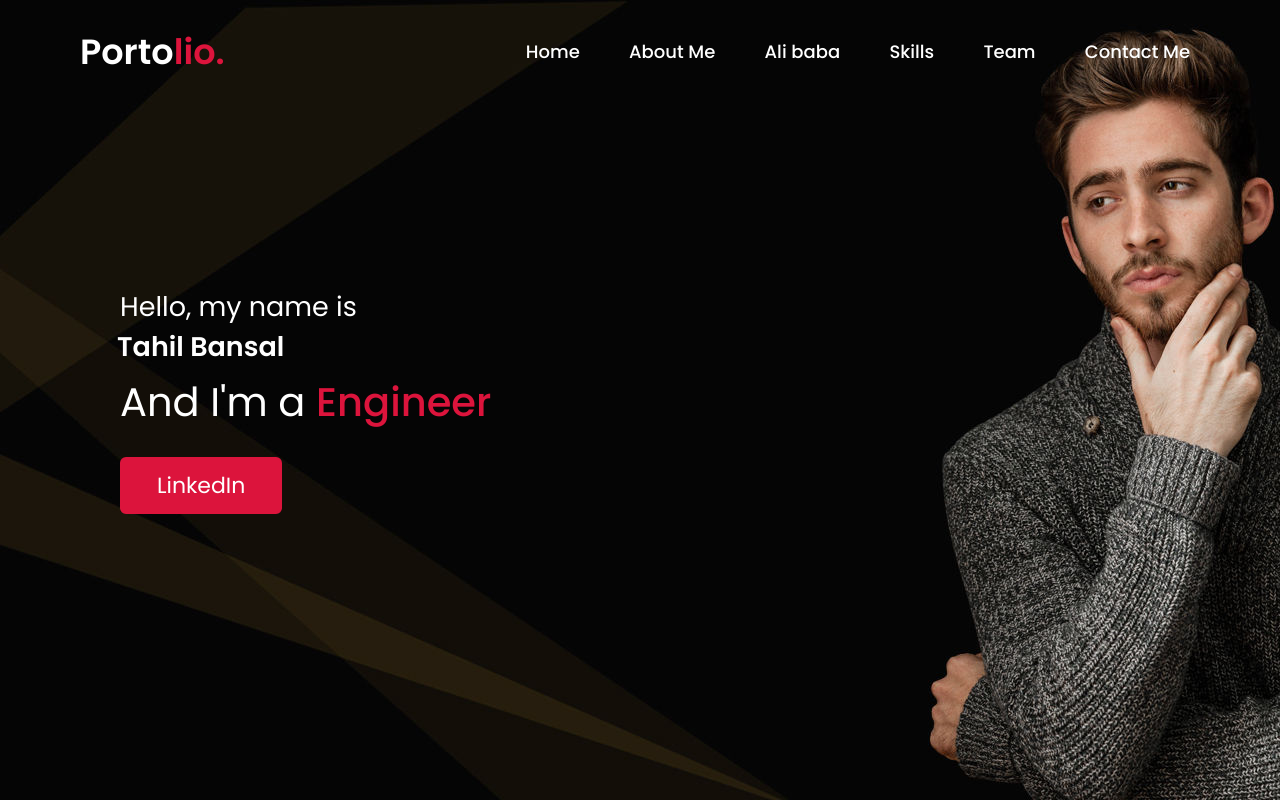
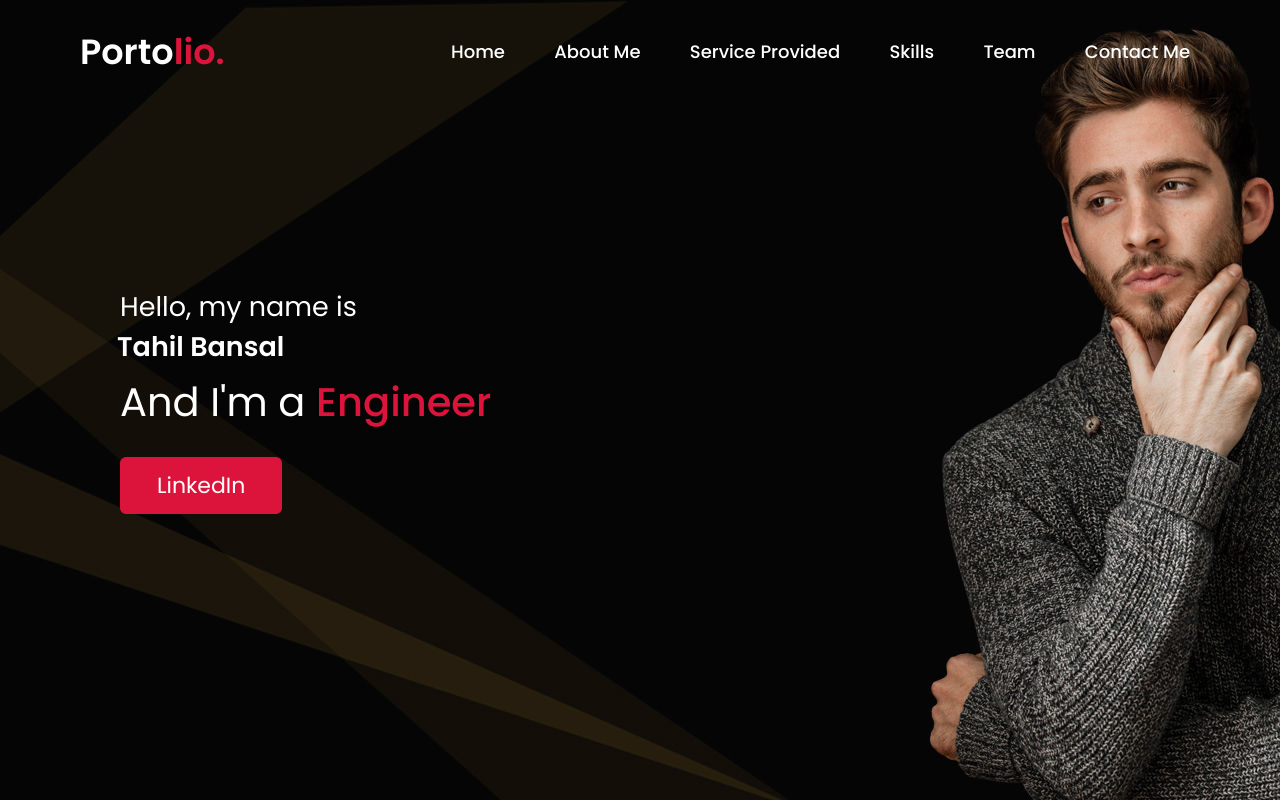
Before and after one commit to tahilbansal/personal_portfolio, a plain HTML site: page index.html in a window 1280 px wide. Shown: the top 802 px of the page. Drawn offline with nearby package versions, Linux system fonts and the light colour scheme.

Commit message:
New Commit

```diff
--- a/index.html
+++ b/index.html
@@ -17,7 +17,7 @@
             <ul class="menu">
                 <li><a href="#">Home</a></li>
                 <li><a href="#">About Me</a></li>
-                <li><a href="#">Ali baba</a></li>
+                <li><a href="#">Service Provided</a></li>
                 <li><a href="#">Skills</a></li>
                 <li><a href="#">Team</a></li>
                 <li><a href="#">Contact Me</a></li>
```
